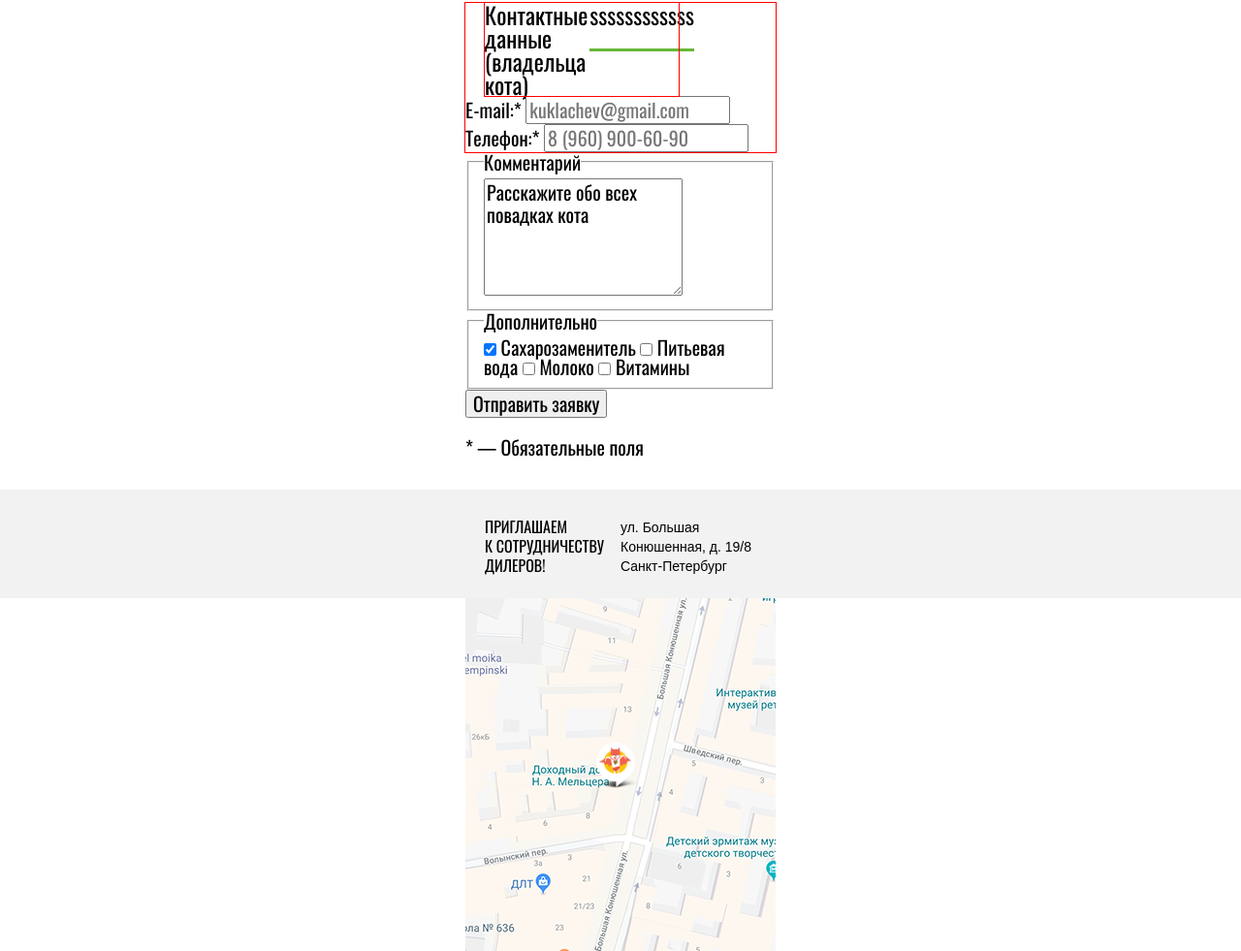
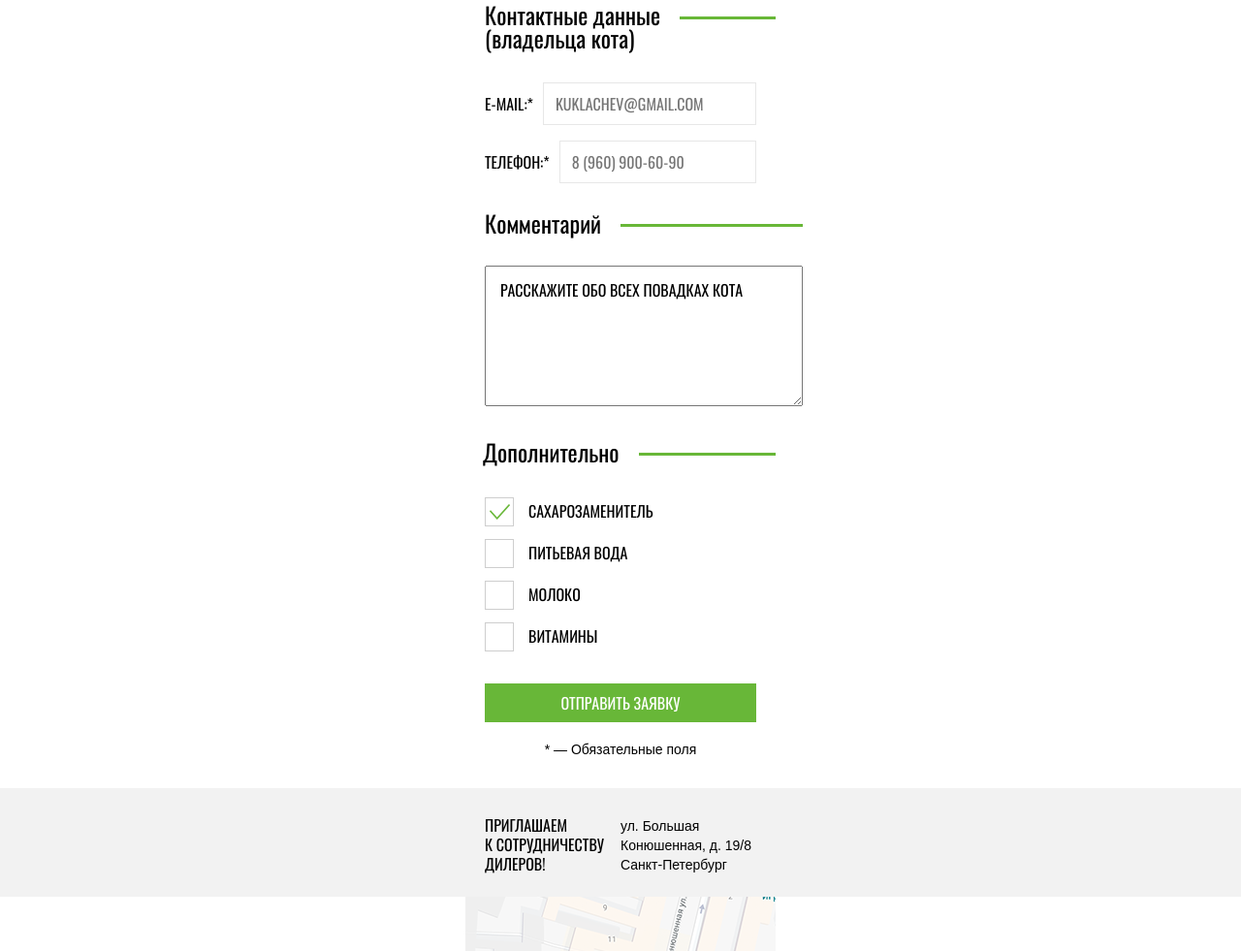
Before and after one commit to LexSamara/677575-cat-energy-16, a website: page source/form.html in a window 1280 px wide. Shown: the part 816-1797 px from the top of the page at 97% size. Drawn offline with nearby package versions, Linux system fonts and the light colour scheme; files that its build step writes are made by us from their sources; files whose address does not match are found by name.

Commit message:
Выполнена стилизация формы для мобилки

```diff
--- a/source/form.html
+++ b/source/form.html
@@ -80,66 +80,61 @@
         </fieldset>
 
 
-
-
-
-
-
-
-
-
-
-
-
-
         <fieldset class="form__contacts">
           <div class="form__legend-wrapper">
-            <legend class="form__legend-contacts">Контактные данные (владельца кота)</legend>
+            <legend class="form__legend-contacts">Контактные данные<br> (владельца кота)</legend>
           </div>
+          <div class="form__element">
             <label class="form__label-contacts" for="owner-email">E-mail:*</label>
             <input class="form__input-contacts" type="email" id="owner-email" name="owner-email" placeholder="kuklachev@gmail.com" required>
+          </div>
+          <div class="form__element">
             <label class="form__label-contacts" for="owner-tel">Телефон:*</label>
             <input class="form__input-contacts" type="tel" id="owner-tel" name="owner-tel" placeholder="8 (960) 900-60-90" required>
+          </div>
         </fieldset>
 
-
-
-
-
-
-
-
-
-
-
         <fieldset class="form__comments">
+          <div class="form__comments-wrapper">
             <legend class="form__legend-comments">Комментарий</legend>
-          <textarea class="form__comment-field" name="comment" id="comment-field" rows="5">Расскажите обо всех повадках кота</textarea>
+          </div>
+          <textarea class="form__comment-field" name="comment" id="comment-field" rows="7" cols="40">Расскажите обо всех повадках кота</textarea>
         </fieldset>
 
         <fieldset class="form__addition-info">
+          <div class="form__addition-info-wrapper">
             <legend class="form__legend-addition-info">Дополнительно</legend>
-          <label class="form__label-addition-info">
-            <input class="form__input-addition-info" type="checkbox" name="sweetener" checked>
-            Сахарозаменитель
-          </label>
-          <label class="form__label-addition-info">
-            <input class="form__input-addition-info" type="checkbox" name="water">
-            Питьевая вода
-          </label>
-          <label class="form__label-addition-info">
-            <input class="form__input-addition-info" type="checkbox" name="milk">
-            Молоко
-          </label>
-          <label class="form__label-addition-info">
-            <input class="form__input-addition-info" type="checkbox" name="vitamins">
-            Витамины
-          </label>
+          </div>
+          <ul class="form__input-addition-info-list">
+            <li class="form__input-addition-info-item">
+              <input class="form__input-addition-info visually-hidden" type="checkbox" id="add-sweetener" name="sweetener" checked>
+              <label class="form__label-addition-info" for="add-sweetener">Сахарозаменитель</label>
+            </li>
+            <li class="form__input-addition-info-item">
+              <input class="form__input-addition-info visually-hidden" type="checkbox" id="add-water" name="water">
+              <label class="form__label-addition-info" for="add-water">Питьевая вода</label>
+            </li>
+            <li class="form__input-addition-info-item">
+              <input class="form__input-addition-info visually-hidden" type="checkbox" id="add-milk" name="milk">
+              <label class="form__label-addition-info" for="add-milk">Молоко</label>
+            </li>
+            <li class="form__input-addition-info-item">
+              <input class="form__input-addition-info visually-hidden" type="checkbox" id="add-vitamins" name="vitamins">
+              <label class="form__label-addition-info" for="add-vitamins">Витамины</label>
+            </li>
+          </ul>
         </fieldset>
 
+        <div class="form__button-wrapper">
           <button class="form__button" type="submit">Отправить заявку</button>
+        </div>
+
+        <div class="form__text-wrapper">
           <p class="form__text">* — Обязательные поля</p>
+        </div>
       </form>
+
+
 
     </div>
       <section class="contacts">
--- a/source/less/form.less
+++ b/source/less/form.less
@@ -51,7 +51,8 @@
   display: flex;
 }
 
-.form__label-cat-data {
+.form__label-cat-data,
+.form__label-contacts {
   margin: 0;
   padding: 0;
   padding-top: 15px;
@@ -62,9 +63,16 @@
   line-height: 18px;
   font-weight: 400;
   text-transform: uppercase;
+
+  // outline: 1px solid red;
 }
 
-.form__input-cat-data {
+.form__label-contacts {
+  padding-right: 10px;
+}
+
+.form__input-cat-data,
+.form__input-contacts {
   flex-grow: 1;
 
   margin: 0;
@@ -79,6 +87,11 @@
   border: 1px solid #e7e7e7;
 }
 
+.form__input-contacts {
+  margin-top: 2px;
+  padding-right: -30px;
+}
+
 .form__goal {
   margin: 0;
   padding: 15px;
@@ -89,7 +102,9 @@
 }
 
 .form__goal-list,
-.form__goal-item {
+.form__goal-item,
+.form__input-addition-info-list,
+.form__input-addition-info-item {
   .list-reset;
 }
 
@@ -150,43 +165,180 @@
   margin-top: 30px;
 
   border: none;
-
-  outline: 1px solid red;
 }
 
 .form__legend-wrapper {
-  // display: flex;
-
-  // overflow: hidden;
-  // text-align: center;
+  margin: 0;
+  padding: 0;
+  margin-bottom: 32px;
 }
 
-.form__legend-contacts {
+.form__legend-contacts,
+.form__legend-comments,
+.form__legend-addition-info {
   display: flex;
-
   flex-grow: 1;
-
-  width: 200px;
-
+  width: auto;
   margin: 0;
   padding: 0;
   margin-left: 20px;
-  // padding-right: 30px;
 
   font-family: @main-header-font, @content-font, sans-serif;
   font-size: 24px;
   line-height: 24px;
   font-weight: 400;
 
-  outline: 1px solid red;
-
   &::after {
-    content: "ssssssssssss";
+    content: "";
     flex-grow: 1;
-    margin: 0 2px;
+    margin: 0;
+    margin-left: 20px;
     background-size: 100% 3px;
-    background-position: 0 50%;
+    background-position: 0 30%;
     background-repeat: repeat-x;
     background-image: linear-gradient(to right, @bg-button, @bg-button);
   }
 }
+
+.form__comments {
+  width: auto;
+
+  margin: 0;
+  padding: 0;
+  margin-top: 15px;
+
+  border: none;
+}
+
+.form__comments-wrapper {
+  margin: 0;
+  padding: 0;
+  margin-bottom: 32px;
+}
+
+.form__legend-comments::after {
+  background-position: 0 60%;
+}
+
+.form__comment-field {
+  display: block;
+  margin-left: 20px;
+  padding-left: 15px;
+  padding-top: 15px;
+
+  font-family: @main-header-font, @content-font, sans-serif;
+  font-size: 16px;
+  line-height: 18px;
+  font-weight: 400;
+  text-transform: uppercase;
+}
+
+.form__addition-info {
+  width: auto;
+  margin: 0 auto;
+  margin-top: 35px;
+  padding: 0;
+
+  border: none;
+}
+
+.form__addition-info-wrapper {
+  margin: 0;
+  padding: 0;
+  margin-left: 10px;
+  margin-bottom: 30px;
+}
+
+.form__legend-addition-info {
+  margin-left: 8px;
+}
+
+.form__legend-addition-info::after {
+  background-position: 0 60%;
+}
+
+.form__label-addition-info {
+  position: relative;
+
+  display: block;
+
+  margin: 0;
+  margin-bottom: 5px;
+  padding: 0;
+  padding-top: 10px;
+  padding-left: 65px;
+  padding-bottom: 10px;
+
+  font-family: @main-header-font, @content-font, sans-serif;
+  font-size: 16px;
+  line-height: 18px;
+  font-weight: 400;
+  text-transform: uppercase;
+
+  &::before {
+    content: "";
+
+    position: absolute;
+    left: 20px;
+    top: 5px;
+
+    width: 28px;
+    height: 28px;
+
+    border: 1px solid #cecece;
+  }
+
+  .form__input-addition-info:checked + &::after {
+    content: "";
+
+    position: absolute;
+    left: 25px;
+    top: 12px;
+
+    width: 21px;
+    height: 16px;
+
+    background-image: url("../img/tick.png");
+    background-repeat: no-repeat;
+  }
+}
+
+.form__button-wrapper {
+  text-align: center;
+  margin-top: 25px;
+}
+
+.form__button {
+  padding: 0;
+  border: none;
+  font: inherit;
+
+  display: inline-block;
+  width: 280px;
+  margin: 0 auto;
+  padding-top: 10px;
+  padding-bottom: 10px;
+
+  font-size: 16px;
+  line-height: 20px;
+  text-transform: uppercase;
+
+  color: white;
+  background-color: @bg-button;
+}
+
+.form__text-wrapper {
+  text-align: center;
+  margin-top: 20px;
+  margin-bottom: -2px;
+}
+
+.form__text {
+  margin: 0;
+  padding: 0;
+
+  font-family: @content-font, sans-serif;
+  font-size: 14px;
+  line-height: 16px;
+  font-weight: 400;
+}
```
Also changed, not shown: source/img/tick.png (added). Lines whose indentation alone changed are shown as unchanged.
